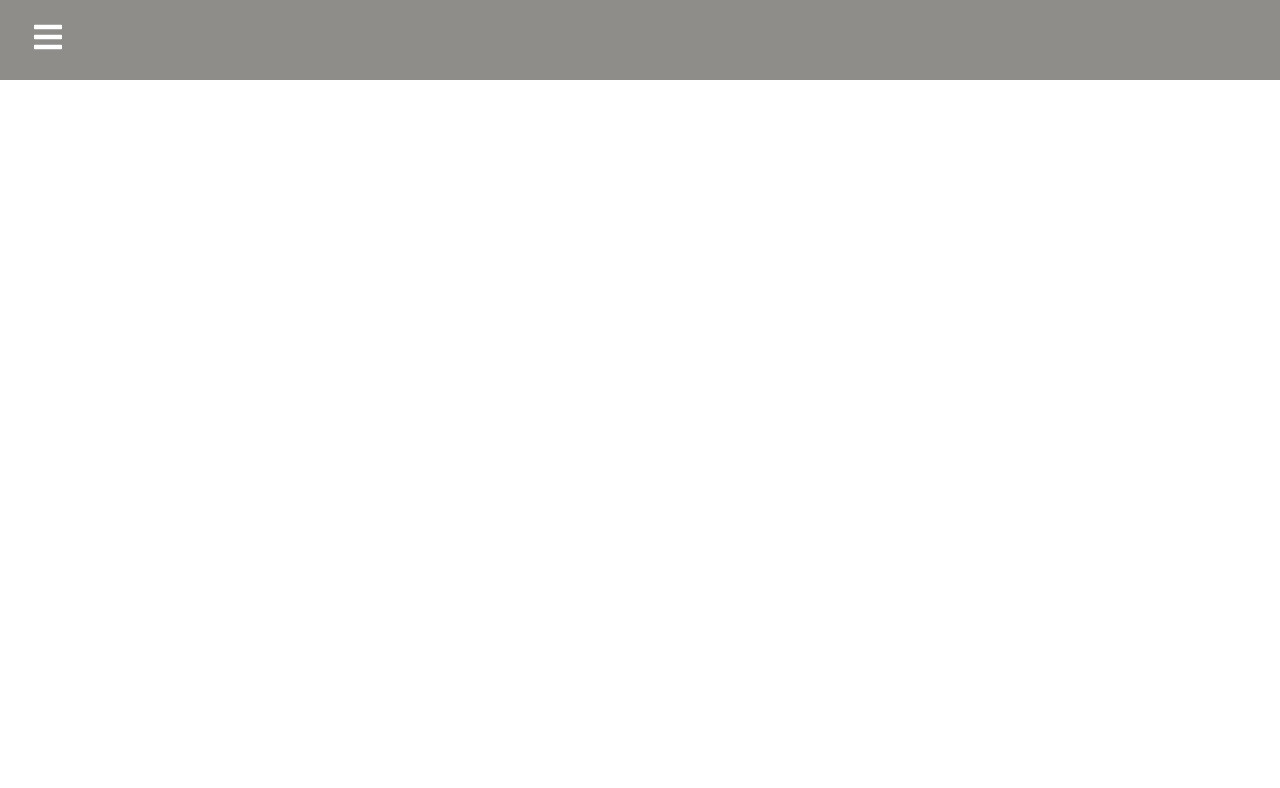
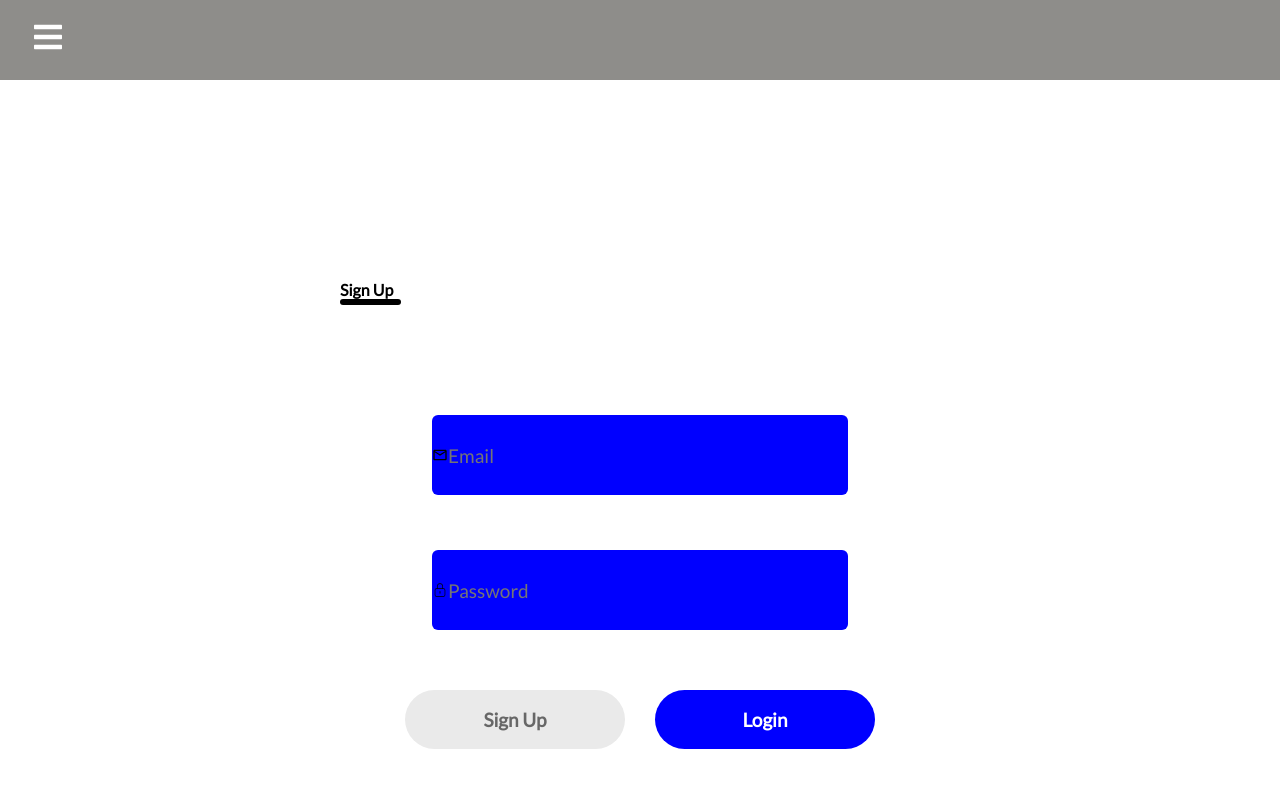
Before and after one commit to VPhilavong/gsquad_hacakthon, a React (Create React App) app in the folder p1/profile/: page /login in a window 1280 px wide. Shown: the top 788 px of the page. Built offline with nearby package versions, Linux system fonts and the light colour scheme.

Commit message:
Added scuffed login

```diff
--- a/p1/profile/public/index.html
+++ b/p1/profile/public/index.html
@@ -24,7 +24,7 @@
       work correctly both with client-side routing and a non-root public URL.
       Learn how to configure a non-root public URL by running `npm run build`.
     -->
-    <title>React App</title>
+    <title>Elevate.job</title>
   </head>
   <body>
     <noscript>You need to enable JavaScript to run this app.</noscript>
--- a/p1/profile/src/App.js
+++ b/p1/profile/src/App.js
@@ -3,15 +3,17 @@
 import { BrowserRouter as Router, Routes, Route} from 'react-router-dom';
 import Home from './pages/Home';
 import Profile from './pages/Profile';
+import Login from './pages/Login';
 
 function App() {
   return (
     <>
       <Router>
-        <NavBar />
+        <NavBar/>
         <Routes>
           <Route path='/' exact element={<Home />} />
           <Route path='/profile' element={<Profile />} />
+          <Route path='/login' element={<Login />} />
         </Routes>
       </Router>
     </>
--- a/p1/profile/src/components/SidebarData.js
+++ b/p1/profile/src/components/SidebarData.js
@@ -17,8 +17,8 @@
       cName: 'nav-text'
     },
     {
-      title: 'Products',
-      path: '/products',
+      title: 'Login',
+      path: '/login',
       icon: <FaIcons.FaCartPlus />,
       cName: 'nav-text'
     },
--- /dev/null
+++ b/p1/profile/src/pages/Login.css
@@ -0,0 +1,83 @@
+.container {
+    display: flex;
+    flex-direction: column;
+    margin: auto;
+    margin-top: 200px;
+    width: 600px;
+    background: #fff;
+    padding-bottom: 30px;
+}
+
+.header {
+    display:flex;
+    flex-direction: column;
+    align-items: center;
+    gap: 9px;
+    width: 100%;
+    margin-top: 30px;
+}
+
+.text {
+    color: black;
+    font-size: 48;
+    font-weight: 700;
+}
+
+.underline {
+    width: 61px;
+    height: 6px;
+    background: black;
+    border-radius: 9px;
+}
+
+.inputs {
+    margin-top: 55px;
+    display: flex;
+    flex-direction: column;
+    gap: 25px;
+}
+
+.input {
+    display: flex;
+    align-items: center;
+    margin: auto;
+    width: 480;
+    height: 80px;
+    background: blue;
+    border-radius: 6px;
+}
+
+.input input{
+    height: 50px;
+    width: 400px;
+    background: transparent;
+    border: none;
+    outline: none;
+    color: red;
+    font-size: 19px;
+}
+
+.submit-container{
+    display: flex;
+    gap: 30px;
+    margin: 60px auto;
+}
+
+.submit {
+    display: flex;
+    justify-content: center;
+    align-items: center;
+    width: 220px;
+    height: 59px;
+    color: #fff;
+    background-color: blue;
+    border-radius: 50px;
+    font-size: 19px;
+    font-weight: 700;
+    cursor: pointer;
+}
+
+.gray {
+    background: #EAEAEA;
+    color: #676767;
+}
--- /dev/null
+++ b/p1/profile/src/pages/Login.js
@@ -0,0 +1,46 @@
+
+import './Login.css'
+import { CiUser } from "react-icons/ci";
+import { MdOutlineMailOutline } from "react-icons/md";
+import { CiLock } from "react-icons/ci";
+import React, { useState } from "react";
+
+const Login = () => {
+
+    const [action, setAction] = useState("Login");
+
+
+    return (
+        <div className="container">
+            <div classname="header">
+                <div className="text">Sign Up</div>
+                <div className="underline"></div>
+            </div>
+            <div className="inputs">
+                {action==="Login"?<div></div>: <div className="input">
+                    <CiUser/>
+                    <input type="text" placeholder="Name"/>
+                </div>}
+            </div>
+            <div className="inputs">
+                <div className="input">
+                    <MdOutlineMailOutline/>
+                    <input type="email" placeholder="Email"/>
+                </div>
+            </div>
+            <div className="inputs">
+                <div className="input">
+                    <CiLock/>
+                    <input type="password" placeholder="Password"/>
+                </div>
+            </div>
+            {action==="Login"?<div></div>: <div> </div>}
+            <div className="submit-container">
+                <div className={action==="Login"?"submit gray":"submit"} onClick={()=>{setAction("Sign Up")}}>Sign Up</div>
+                <div className={action==="Sign Up"?"submit gray":"submit"} onClick={()=>{setAction("Login")}}>Login</div>
+            </div>
+        </div>
+    )
+}
+
+export default Login;
```
